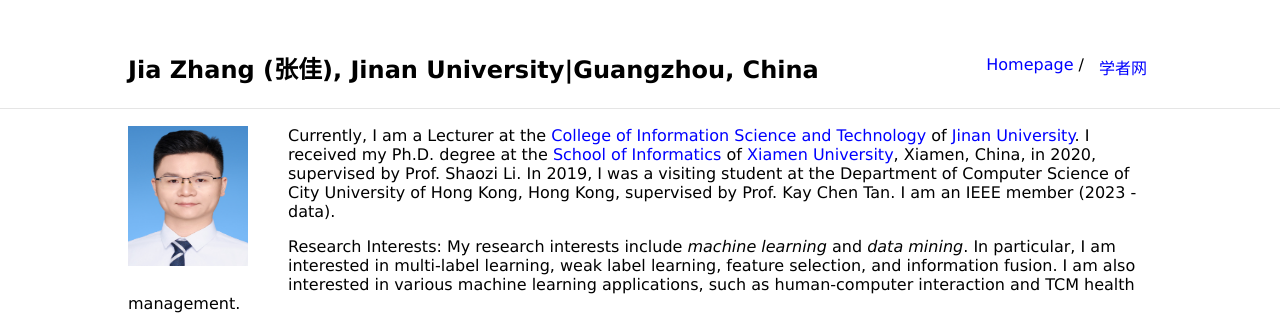
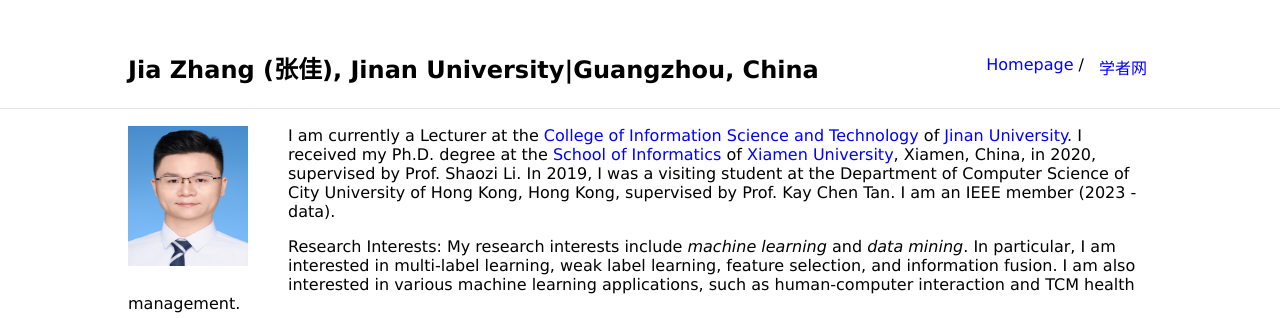
Before and after one commit to jiazhang-ml/jiazhang-ml.github.io, a Jekyll site: the page built from index.md, in a window 1280 px wide. Shown: the top 318 px of the page. Built offline with Jekyll 4.4.1, drawn with Linux system fonts in a browser that asks for light colours.

```diff
--- a/index.md
+++ b/index.md
@@ -5,7 +5,7 @@ layout: default
 
 <img class="profile-picture" src="jiazhang.jpg">
 
-Currently, I am a Lecturer at the [College of Information Science and Technology](https://xxxy.jnu.edu.cn/main.htm) of [Jinan University](https://www.jnu.edu.cn/). I received my Ph.D. degree at the [School of Informatics](https://informatics.xmu.edu.cn/) of [Xiamen University](https://www.xmu.edu.cn/), Xiamen, China, in 2020, supervised by Prof. Shaozi Li. In 2019, I was a visiting student at the Department of Computer Science of City University of Hong Kong, Hong Kong, supervised by Prof. Kay Chen Tan. I am an IEEE member (2023 - data).
+I am currently a Lecturer at the [College of Information Science and Technology](https://xxxy.jnu.edu.cn/main.htm) of [Jinan University](https://www.jnu.edu.cn/). I received my Ph.D. degree at the [School of Informatics](https://informatics.xmu.edu.cn/) of [Xiamen University](https://www.xmu.edu.cn/), Xiamen, China, in 2020, supervised by Prof. Shaozi Li. In 2019, I was a visiting student at the Department of Computer Science of City University of Hong Kong, Hong Kong, supervised by Prof. Kay Chen Tan. I am an IEEE member (2023 - data).
 
 Research Interests: My research interests include *machine learning* and *data mining*. In particular, I am interested in multi-label learning, weak label learning, feature selection, and information fusion. I am also interested in various machine learning applications, such as human-computer interaction and TCM health management.
 
```
